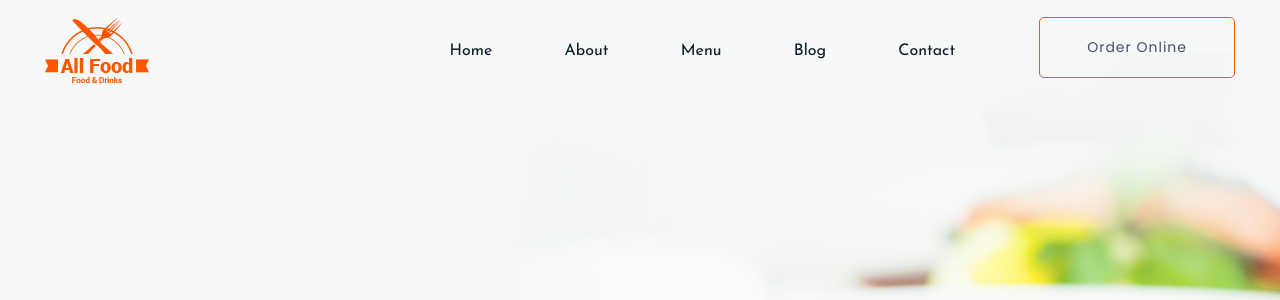
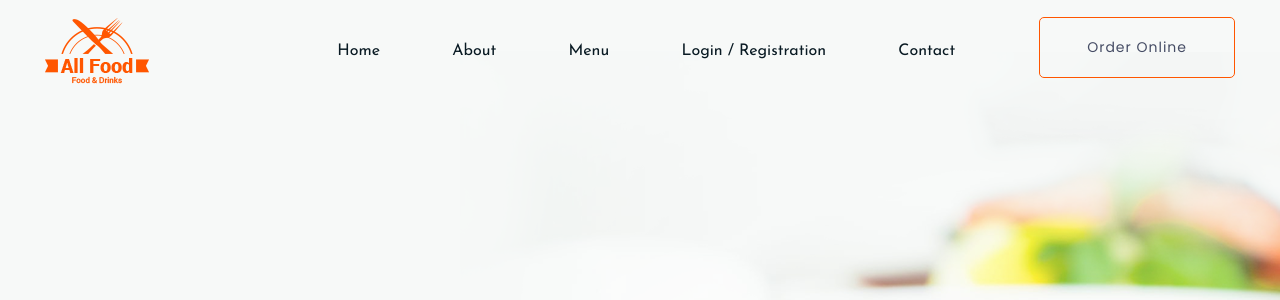
Before and after one commit to shahed-swe/yummy_food, a Django app: page / in a window 1280 px wide. Shown: the top 300 px of the page. Run offline with Django 3.2, Linux system fonts and the light colour scheme; some libraries are stand-ins or nearby versions; some web fonts are replaced.

Commit message:
new commit

```diff
--- a/templates/base.html
+++ b/templates/base.html
@@ -8,7 +8,6 @@
     <meta name="description" content="">
     <title>{{title}}</title>
     <meta name="viewport" content="width=device-width, initial-scale=1">
-    <link rel="manifest" href="site.html">
     <link rel="shortcut icon" type="image/x-icon" href="{%static 'front/'%}img/favicon.ico">
 
     <link rel="stylesheet" href="{%static 'front/'%}css/bootstrap.min.css">
--- a/templates/navbar.html
+++ b/templates/navbar.html
@@ -20,13 +20,17 @@
                                         <li><a href="{%url 'home'%}">Home</a></li>
                                         <li><a href="about.html">About</a></li>
                                         <li><a href="menu.html">Menu</a></li>
-                                        <li><a href="blog.html">Blog</a>
+                                        {%if user.is_authenticated%}
+                                        <li><a href="blog.html">{{user.first_name}}</a>
                                             <ul class="submenu">
-                                                <li><a href="blog.html">Blog</a></li>
-                                                <li><a href="blog_details.html">Blog Details</a></li>
-                                                <li><a href="elements.html">Element</a></li>
+                                                <li><a href="blog.html">Profile</a></li>
+                                                <li><a href="blog_details.html">Edit Profile</a></li>
+                                                <li><a href="elements.html">Logout</a></li>
                                             </ul>
                                         </li>
+                                        {%else%}
+                                        <li><a href="menu.html">Login / Registration</a></li>
+                                        {%endif%}
                                         <li><a href="contact.html">Contact</a></li>
                                     </ul>
                                 </nav>
```
Also changed, not shown: db.sqlite3.
